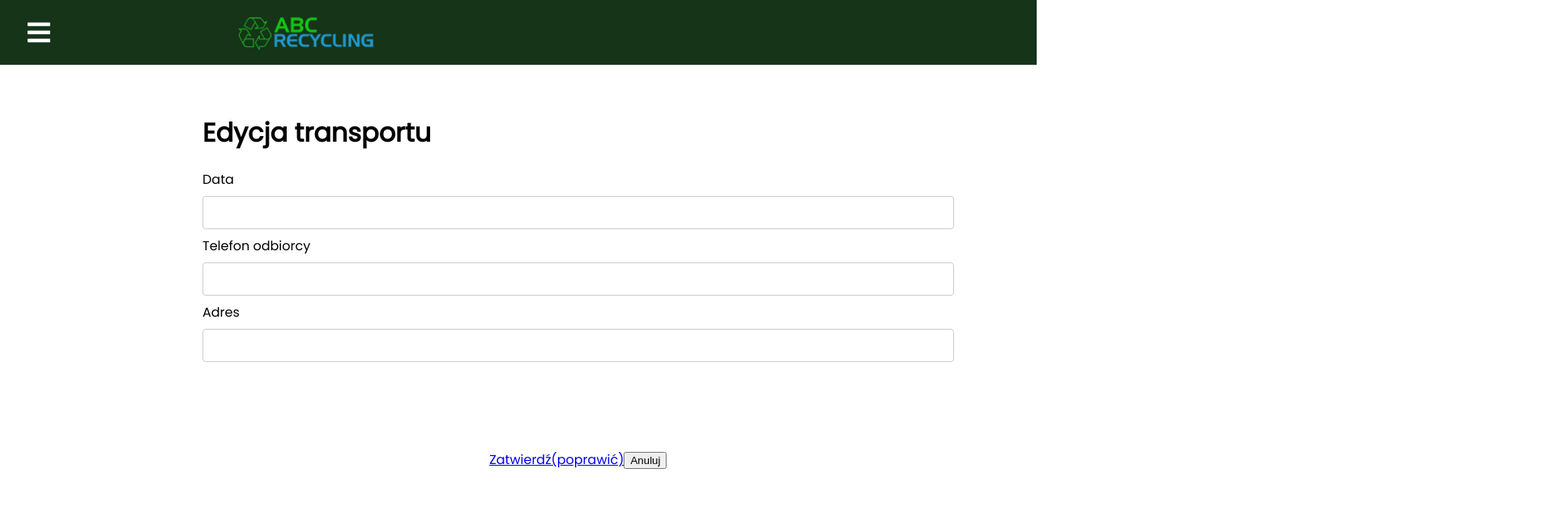
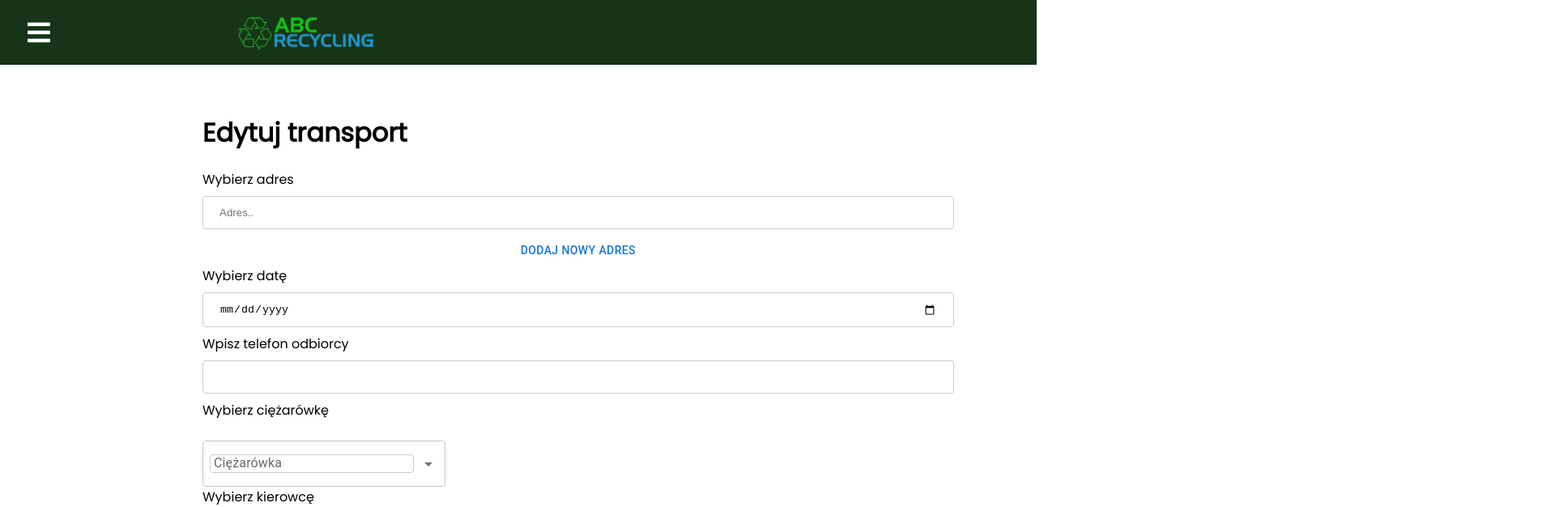
Before and after one commit to s18914/ABCRecyclingApp, a React (Create React App) app in the folder abc-recycling-app/: page /transports/edit/1 in a window 1280 px wide. Shown: the top 626 px of the page at 81% size, 1920 px wide, since content can reach past the window. Built offline with nearby package versions, Linux system fonts and the light colour scheme; no server answers.

Commit message:
transport and worker edit

```diff
--- a/abc-recycling-app/src/App.js
+++ b/abc-recycling-app/src/App.js
@@ -4,8 +4,6 @@ import { BrowserRouter as Router, Routes , Route } from 'react-router-dom';
 import Home from './components/pages/Home';
 import Transports from './components/pages/Transports';
 import TransportAdd from './components/pages/TransportAdd';
-import TransportEdit from './components/pages/TransportEdit';
-import TransportDetails from './components/pages/TransportDetails';
 import Sales from './components/pages/Sales';
 import SaleAdd from './components/pages/SaleAdd';
 import Customers from './components/pages/Customers';
@@ -30,8 +28,7 @@ const App = () => {
           <Route path='/' exact element={<Home/>} />
           <Route path='/transports'exact element={<Transports/>} />
           <Route path='/transports/add'exact element={<TransportAdd/>} />
-          <Route path='/transports/edit/:id'exact element={<TransportEdit/>} />
-          <Route path='/transports/details/:id'exact element={<TransportDetails/>} />
+          <Route path='/transports/edit/:id'exact element={<TransportAdd/>} />
           <Route path='/transportDelete/:id'exact element={<Transports/>} />
           <Route path='/sales' exact element={<Sales/>} />
           <Route path='/sales/add' exact element={<SaleAdd/>} />
--- a/abc-recycling-app/src/components/pages/Cars.js
+++ b/abc-recycling-app/src/components/pages/Cars.js
@@ -8,7 +8,8 @@ import { FaPen } from 'react-icons/fa'
 import {AiOutlinePlusSquare} from 'react-icons/ai'
 
 const Cars = props => {
-  const [CarsList, setCarsList] = useState([]);
+
+  const [carsList, setCarsList] = useState([]);
   const columns =  [
     {
       name: 'Id',
@@ -21,7 +22,6 @@ const Cars = props => {
     },
     {
       name: 'Data wazności przeglądu',
-      //selector: row => moment(row.overview_date).format("DD/MM/YYYY"),
       selector: row => row.overview_date,
     },
     {
@@ -29,7 +29,7 @@ const Cars = props => {
       button: true,
       width: '60px',
       cell: row => (
-        <Link to={`/Cars/edit/${row.car_id}`}>
+        <Link to={`/cars/edit/${row.car_id}`}>
         <FaPen
           style={{color: 'grey', cursor: 'pointer', transform: 'scale(1.4)'}}
         />
@@ -46,13 +46,13 @@ const Cars = props => {
             onClick={() => deleteCar(row.car_id)}
         />
       )
-    },
+    }
   ];
 
   const deleteCar = (id) => {
     Axios.delete(`/carDelete/${id}`).then((response) => {
       setCarsList(
-        CarsList.filter((row) => {
+        carsList.filter((row) => {
           return row.car_id !== id;
         })
       );
@@ -60,7 +60,7 @@ const Cars = props => {
   };
 
   useEffect(() => {
-    Axios('/Cars').then(
+    Axios('/cars').then(
       response => {
         setCarsList(response.data);
       }
@@ -72,10 +72,10 @@ const Cars = props => {
       <DataTable
         title="Lista samochodów"
         columns={columns}
-        data={CarsList}
+        data={carsList}
       />
       <div className='btn-panel'>
-        <Link href={'/cars/add'}>
+        <Link to={'/cars/add'}>
           <AiOutlinePlusSquare style={{color: 'grey', cursor: 'pointer', transform: 'scale(5.2)'}} />
         </Link>
       </div>
--- a/abc-recycling-app/src/components/pages/TransportAdd.js
+++ b/abc-recycling-app/src/components/pages/TransportAdd.js
@@ -5,12 +5,12 @@ import { useParams } from 'react-router';
 import Button from '@mui/material/Button';
 import Box from '@mui/material/Box';
 import Modal from '@mui/material/Modal';
-import { Link } from 'react-router-dom';
 import TextField from '@mui/material/TextField';
 import Autocomplete from '@mui/material/Autocomplete';
-
+import { FaCheckCircle } from 'react-icons/fa'
 
 function TransportAdd() {
+  const [transport, setTransport] = useState();
   const [date, setDate] = useState("");
   const [phone, setPhone] = useState("");
   const [address, setAddress] = useState("");
@@ -20,6 +20,7 @@ function TransportAdd() {
   const [workersList, setWorkersList] = useState([]);
 
   const {id} = useParams();
+  let isAddMode = ({id}.id === undefined ? true : false);
 
   const [open, setOpen] = React.useState(false);
   const [value, setValue] = React.useState(null);
@@ -27,6 +28,10 @@ function TransportAdd() {
   const handleClose = () => {
     setOpen(false);
   };
+
+  const handleOpen = () => {
+    setOpen(true);
+  }
 
   const addTransport = (event) => {
     event.preventDefault();
@@ -67,28 +72,16 @@ function TransportAdd() {
     )
   };
 
-  const handleOpen = () => setOpen(true);
-
-  const style = {
-    position: 'absolute',
-    top: '50%',
-    left: '50%',
-    transform: 'translate(-50%, -50%)',
-    width: 400,
-    bgcolor: 'background.paper',
-    border: '2px solid #000',
-    boxShadow: 24,
-    p: 4,
-  };
-
   return (
     <div className='main'>
-      <h1>Dodaj nowy transport</h1>
+      {isAddMode &&<h1>Dodaj nowy transport</h1>}
+      {!isAddMode && <h1>Edytuj transport</h1>}
       <form>
         <label>Wybierz adres</label>
-        <input type="text" id="address" name="address" placeholder="Adres.." onChange={(event) => {
-            setAddress(event.target.value);
-          }}>
+        <input type="text" id="address" name="address" placeholder="Adres.." defaultValue={transport?.address}
+        onChange={(event) => {
+          setAddress(event.target.value);
+        }}>
         </input>
         <Button onClick={handleOpen}>Dodaj nowy adres</Button>
         <Modal
@@ -97,7 +90,7 @@ function TransportAdd() {
           aria-labelledby="modal-modal-title"
           aria-describedby="modal-modal-description"
         >
-        <Box sx={style}>
+        <Box class='modal'>
           <form className='formAddress' onSubmit={console.log('hej')}>
           <div className="form-group">
             <label className="labelAddress" htmlFor="street">Ulica</label>
@@ -127,24 +120,21 @@ function TransportAdd() {
           <button className="form-control btn btn-primary" type="submit">
             Dodaj
           </button>
-          <button className="form-control btn btn-primary" type="cancel">
-            Anuluj
-          </button>
           </div>
           </form>
         </Box>
         </Modal>
         <label>Wybierz datę</label>
-        <input type="date" id="date" name="date"
-        //defaultValue={transport?.date}
+        <input type="date" id="date" name="date" defaultValue={transport?.date}
         onChange={(event) => {
-            setDate(event.target.value);
+          setDate(event.target.value);
         }}>
         </input>
         <label>Wpisz telefon odbiorcy</label>
-        <input type="text" id="phone" name="phone" onChange={(event) => {
-            setPhone(event.target.value);
-          }}>
+        <input type="text" id="phone" name="phone" defaultValue={transport?.phone}
+        onChange={(event) => {
+          setPhone(event.target.value);
+        }}>
         </input>
         <label>Wybierz ciężarówkę</label>
         <br />
@@ -168,19 +158,11 @@ function TransportAdd() {
             renderInput={(params) => <TextField {...params} label="Kierowca" />}
           />
         </div>
+        <div className='btn-panel' style={{transform: 'scale(4.0)'}}>
+          {isAddMode && <FaCheckCircle onClick={addTransport} style={{color: 'green', cursor: 'pointer'}}/>}
+          {!isAddMode && <FaCheckCircle style={{color: 'green', cursor: 'pointer'}} />}
+        </div>
       </form>
-      <div className='btn-panel'>
-        <Link to={'/transports'}>
-          <button onClick={addTransport}>
-            Zatwierdź
-          </button>
-        </Link>
-        <Link to={'/transports'}>
-          <button>
-            Anuluj
-          </button>
-        </Link>
-      </div>
     </div>
   )
 }
--- a/abc-recycling-app/src/components/pages/TransportDetails.js
+++ /dev/null
@@ -1,46 +0,0 @@
-import React from 'react';
-import Axios from "../../request";
-import { useState, useEffect } from "react";
-import { useParams } from 'react-router';
-
-function TransportDetails() {
-  const [transport, setTransport] = useState();
-
-  const {id} = useParams();
-
-  const getTransport = (id) => {
-    Axios.get(`/transport/${id}`).then((response) => {
-      setTransport(response.data);
-      console.log(response.data);
-    });
-  };
-  //console.log(transport);
-
-  useEffect(() => {
-    getTransport(id);
-  }, []);
-
-  return (
-    <div className='main'>
-      <h1>Szczegóły transportu</h1>
-      {transport?
-      <form>
-        <label>Data</label>
-        <input type="text" id="date" name="date" defaultValue={transport?.date} disabled={true}/>
-        <label>Telefon odbiorcy</label>
-        <input type="text" id="phone" name="phone" defaultValue={transport?.phone} disabled={true} />
-        <label>Adres</label>
-        <input type="text" id="address" name="address" defaultValue={transport?.address} disabled={true} />
-      </form>
-      :<div>Loading</div>
-      }
-      <div className='btn-panel'>
-        <a href={'/transports'}>
-            <button>Powrót</button>
-        </a>
-      </div>
-    </div>
-  )
-}
-
-export default TransportDetails
--- a/abc-recycling-app/src/components/pages/TransportEdit.js
+++ /dev/null
@@ -1,111 +0,0 @@
-import React from 'react';
-import { useState, useEffect } from "react";
-import Axios from "../../request";
-import { useParams } from 'react-router';
-
-function TransportEdit() {
-  const [date, setDate] = useState("");
-  const [phone, setPhone] = useState("");
-  const [address, setAddress] = useState("");
-
-  const [newDate, setNewDate] = useState("");
-  const [newPhone, setNewPhone] = useState("");
-  const [newAddress, setNewAddress] = useState("");
-
-  const [transportList, setTransportList] = useState([]);
-
-  const [transport, setTransport] = useState();
-
-  const {id} = useParams();
-
-  const getTransport = (id) => {
-    Axios.get(`/transport/${id}`).then((response) => {
-      setTransport(response.data);
-      console.log(response.data);
-    });
-  };
-  //console.log(transport);
-
-  useEffect(() => {
-    getTransport(id);
-  }, []);
-
-  const updateTransportPhone = (id) => {
-    Axios.put(`/transportEditPhone`, {
-      phone: newPhone,
-      id: id
-    }).then((response) => {
-      setTransportList(transportList.map((val) => {
-        return val.transport_id = id ? {id: val.transport_id, address: val.address, date: val.date, phone: newPhone} : val
-      }));
-    });
-  };
-
-  const updateTransportAddress = (id) => {
-    Axios.put(`/transportEditAddress`, {
-      address: newAddress,
-      id: id
-    }).then((response) => {
-      setTransportList(transportList.map((val) => {
-        return val.transport_id = id ? {id: val.transport_id, date: val.date, phone: val.phone, address: newAddress} : val
-      }));
-    });
-  };
-
-  const updateTransportDate = (id) => {
-    Axios.put(`/transportEditDate`, {
-      date: newDate,
-      id: id
-    }).then((response) => {
-      setTransportList(transportList.map((val) => {
-        return val.transport_id = id ? {id: val.transport_id, address: val.address, phone: val.phone, date: newDate} : val
-      }));
-    });
-  };
-
-
-  return (
-    <div className='main'>
-      <h1>Edycja transportu</h1>
-      <form>
-        <label>Data</label>
-        <input type="text" id="date" name="date" defaultValue={transport?.date}
-          onChange={(event) => {
-            setNewDate(event.target.value);
-          }}>
-        </input>
-        <label>Telefon odbiorcy</label>
-        <input type="text" id="phone" name="phone" defaultValue={transport?.phone}
-        onChange={(event) => {
-            setNewPhone(event.target.value);
-          }}>
-        </input>
-        <label>Adres</label>
-        <input type="text" id="address" name="address" defaultValue={transport?.address}
-         onChange={(event) => {
-            setNewAddress(event.target.value);
-          }}>
-        </input>
-      </form>
-      <div className='btn-panel'>
-      <a href={'/transports'} onClick={() => {
-        updateTransportPhone(transport.transport_id);
-        updateTransportAddress(transport.transport_id);
-        updateTransportDate(transport.transport_id);
-      }}>Zatwierdź(poprawić)</a>
-        {/* <a href={'/transports'}>
-          <button onClick={()=>{updateTransportPhone(transport.transport_id)}}>
-            Zatwierdź
-          </button>
-        </a> */}
-        <a href={'/transports'}>
-          <button>
-            Anuluj
-          </button>
-        </a>
-      </div>
-    </div>
-  )
-}
-
-export default TransportEdit
--- a/abc-recycling-app/src/components/pages/WorkerAdd.js
+++ b/abc-recycling-app/src/components/pages/WorkerAdd.js
@@ -1,12 +1,13 @@
 import React, { useEffect } from 'react'
 import { useState } from "react";
 import Axios from "../../request";
-import {Link} from 'react-router-dom';
 import { useParams } from 'react-router';
 import TextField from '@mui/material/TextField';
 import Autocomplete from '@mui/material/Autocomplete';
+import { FaCheckCircle } from 'react-icons/fa'
 
 function WorkerAdd() {
+  const [worker, setWorker] = useState();
   const [name, setName] = useState("");
   const [surname, setSurname] = useState("");
   const [idNumber, setIdNumber] = useState("");
@@ -15,7 +16,20 @@ function WorkerAdd() {
   const {id} = useParams();
   let isAddMode = ({id}.id === undefined ? true : false);
 
-  const [inputValue, setInputValue] = React.useState('');
+  // const getWorker = (id) => {
+  //   if(!isAddMode) {
+  //     Axios.get(`/worker/${id}`).then((response) => {
+  //       setWorker(response.data);
+  //       setName(response.data?.name);
+  //       setSurname(response.data?.surname);
+  //       setIdNumber(response.data?.idNumber);
+  //     });
+  //   }
+  // };
+
+  // useEffect(() => {
+  //   getWorker({id}.id);
+  // }, []);
 
   const addWorker = (event) => {
     event.preventDefault();
@@ -39,20 +53,24 @@ function WorkerAdd() {
 
   return (
     <div className='main' >
-        <h1>Dodaj pracownika</h1>
+      {isAddMode &&<h1>Dodaj nowego pracownika</h1>}
+      {!isAddMode && <h1>Edytuj pracownika</h1>}
         <form>
             <label>Imię</label>
-            <input type="text" id="name" name="name" onChange={(event) => {
+            <input type="text" id="name" name="name" defaultValue={worker?.name}
+            onChange={(event) => {
                 setName(event.target.value);
             }}>
             </input>
             <label>Nazwisko</label>
-            <input type="text" id="surname" name="surname" onChange={(event) => {
+            <input type="text" id="surname" name="surname" defaultValue={worker?.surname}
+            onChange={(event) => {
                 setSurname(event.target.value);
             }}>
             </input>
             <label>Numer dowodu</label>
-            <input type="text" id="idNumber" name="idNumber" onChange={(event) => {
+            <input type="text" id="idNumber" name="idNumber" defaultValue={worker?.idNumber}
+            onChange={(event) => {
                 setIdNumber(event.target.value);
             }}>
             </input>
@@ -68,22 +86,12 @@ function WorkerAdd() {
                 renderInput={(params) => <TextField {...params} label="Rola" />}
               />
             </div>
-
-
             </div>
+          <div className='btn-panel' style={{transform: 'scale(4.0)'}}>
+            {isAddMode && <FaCheckCircle onClick={addWorker} style={{color: 'green', cursor: 'pointer'}}/>}
+            {!isAddMode && <FaCheckCircle style={{color: 'green', cursor: 'pointer'}} />}
+          </div>
         </form>
-      <div className='btn-panel'>
-        <Link to={'/workers'}>
-          <button onClick={addWorker}>
-            Zatwierdź
-          </button>
-        </Link>
-        <Link to={'/workers'}>
-          <button>
-            Anuluj
-          </button>
-        </Link>
-      </div>
     </div>
   )
 }
```
Also changed, not shown: abc-recycling-app/src/index.css (+0 -34 lines), 1 other file (tests, documents, lock files or other folders).
